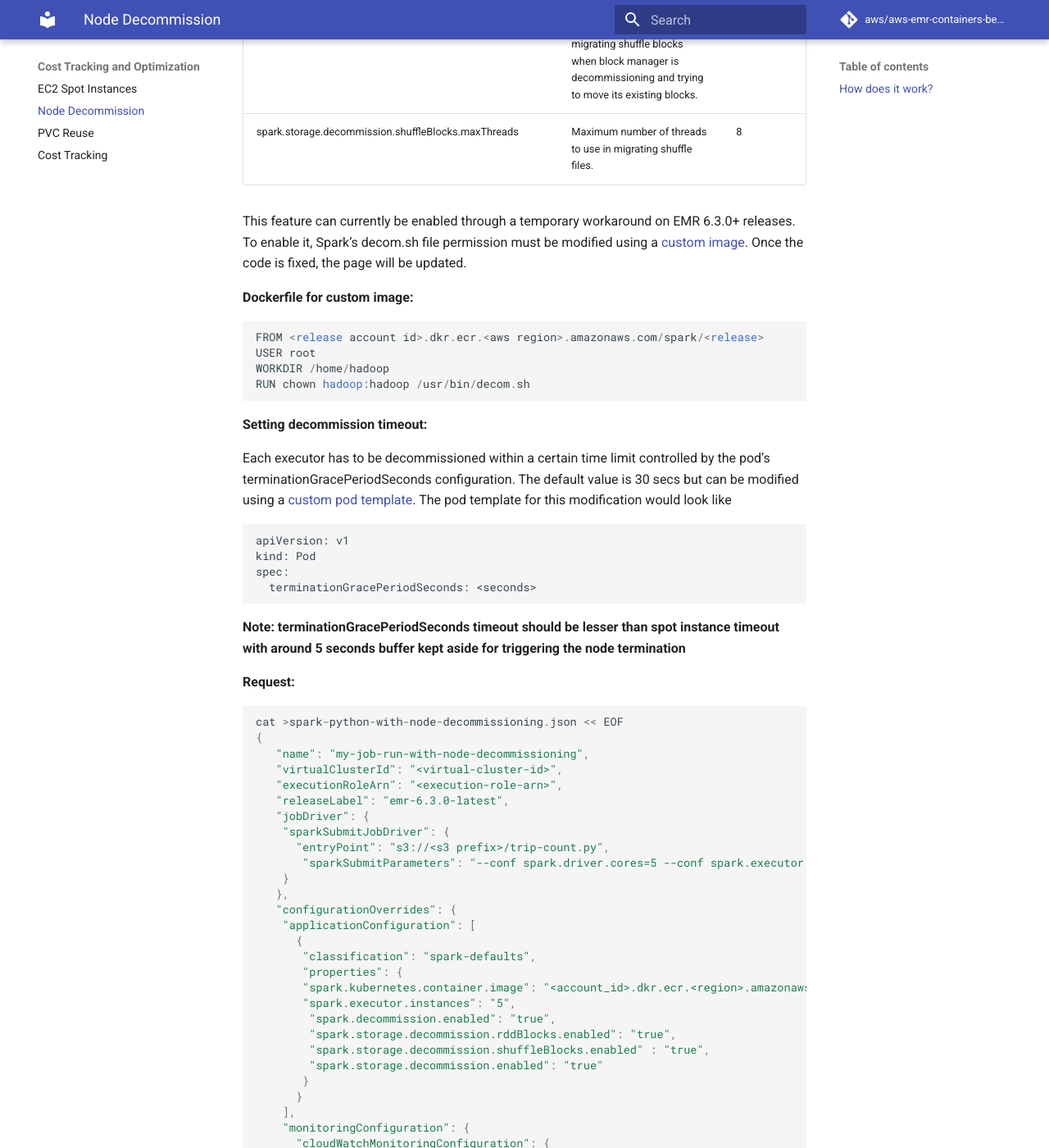
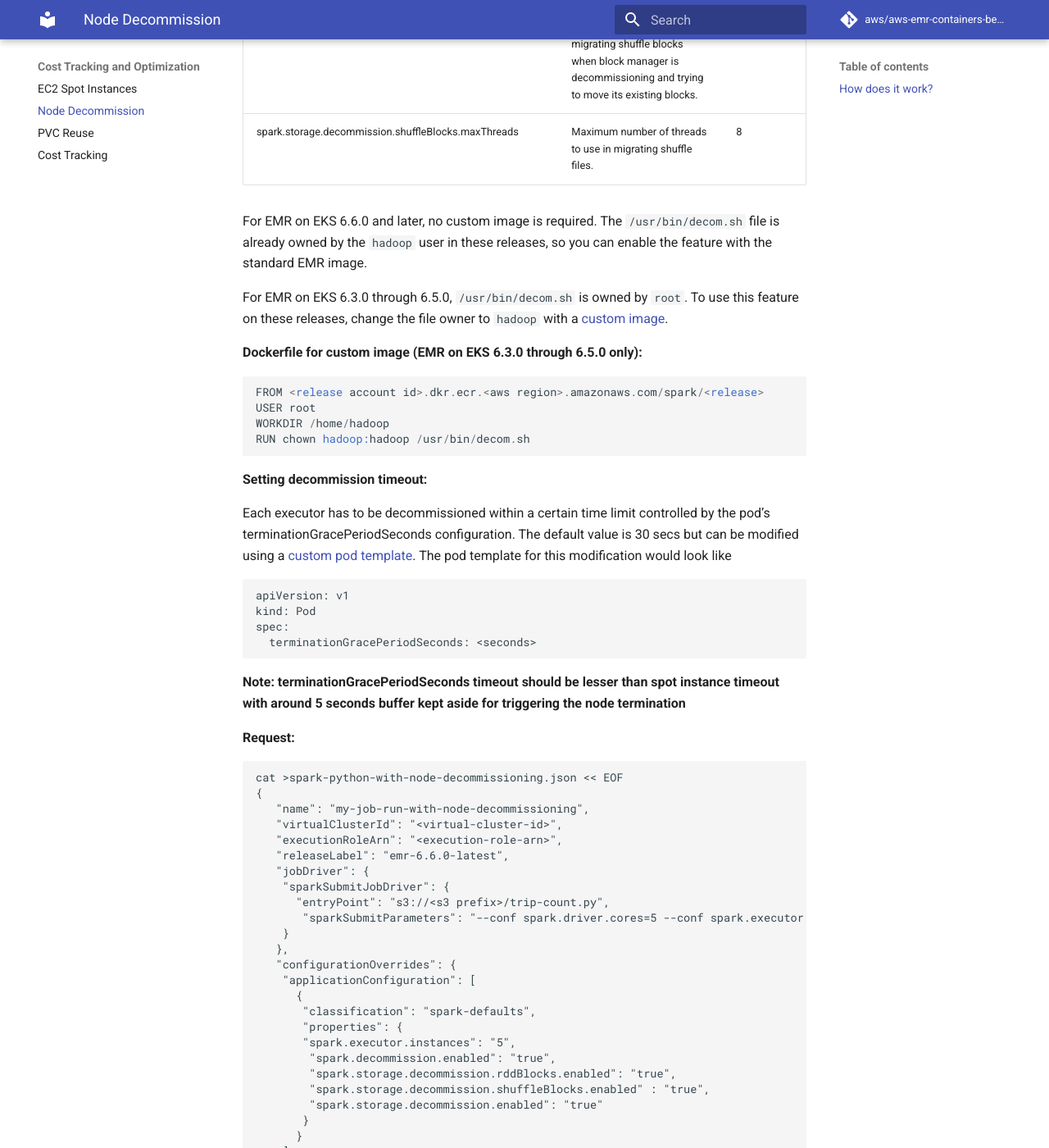
Before and after one commit to aws/aws-emr-containers-best-practices, an MkDocs documentation site: the page built from content/cost-optimization/docs/node-decommission.md, in a window 1280 px wide and 1400 px high, scrolled down 1112 px. Shown: the whole window at 82% size. Built offline with MkDocs 1.6.1 and Material for MkDocs 9.7.7, drawn with Linux system fonts in a browser that asks for light colours; comment, search, counter and statistics services are not loaded; some of the changed text lies outside the part shown.

Commit message:
Update node decommission doc: custom image no longer needed on 6.6.0+ (#92)
decom.sh is owned by the hadoop user starting in EMR on EKS 6.6.0, so the custom image workaround is only required for 6.3.0 through 6.5.0. Scope the Dockerfile to those releases and update the example to use the standard image.

Co-authored-by: Karthik Prabhakar <subbakk@amazon.com>

````diff
--- a/content/cost-optimization/docs/node-decommission.md
+++ b/content/cost-optimization/docs/node-decommission.md
@@ -17,9 +17,11 @@ When <code>spark.decommission.enabled</code> is true, Spark will try its best to
 |spark.storage.decommission.maxReplicationFailuresPerBlock|Maximum number of failures which can be handled for migrating shuffle blocks when block manager is decommissioning and trying to move its existing blocks.|3|
 |spark.storage.decommission.shuffleBlocks.maxThreads|Maximum number of threads to use in migrating shuffle files.|8|
 
-This feature can currently be enabled through a temporary workaround on EMR 6.3.0+ releases. To enable it, Spark’s decom.sh file permission must be modified using a [custom image](https://docs.aws.amazon.com/emr/latest/EMR-on-EKS-DevelopmentGuide/docker-custom-images.html). Once the code is fixed, the page will be updated.
+For EMR on EKS 6.6.0 and later, no custom image is required. The `/usr/bin/decom.sh` file is already owned by the `hadoop` user in these releases, so you can enable the feature with the standard EMR image.
 
-**Dockerfile for custom image:**
+For EMR on EKS 6.3.0 through 6.5.0, `/usr/bin/decom.sh` is owned by `root`. To use this feature on these releases, change the file owner to `hadoop` with a [custom image](https://docs.aws.amazon.com/emr/latest/EMR-on-EKS-DevelopmentGuide/docker-custom-images.html).
+
+**Dockerfile for custom image (EMR on EKS 6.3.0 through 6.5.0 only):**
 
 ```
 FROM <release account id>.dkr.ecr.<aws region>.amazonaws.com/spark/<release>
@@ -49,7 +51,7 @@ cat >spark-python-with-node-decommissioning.json << EOF
    "name": "my-job-run-with-node-decommissioning",
    "virtualClusterId": "<virtual-cluster-id>",
    "executionRoleArn": "<execution-role-arn>",
-   "releaseLabel": "emr-6.3.0-latest",
+   "releaseLabel": "emr-6.6.0-latest",
    "jobDriver": {
     "sparkSubmitJobDriver": {
       "entryPoint": "s3://<s3 prefix>/trip-count.py",
@@ -61,7 +63,6 @@ cat >spark-python-with-node-decommissioning.json << EOF
       {
        "classification": "spark-defaults",
        "properties": {
-       "spark.kubernetes.container.image": "<account_id>.dkr.ecr.<region>.amazonaws.com/<custom_image_repo>",
        "spark.executor.instances": "5",
         "spark.decommission.enabled": "true",
         "spark.storage.decommission.rddBlocks.enabled": "true",
````
